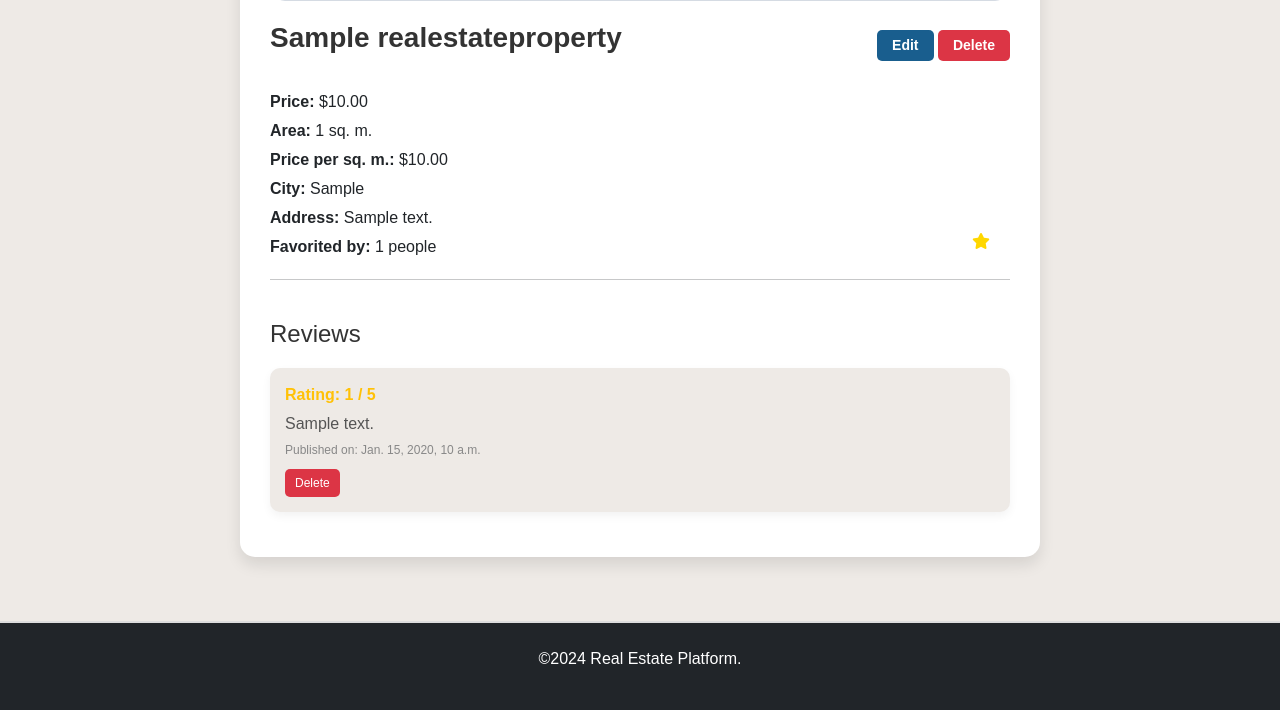
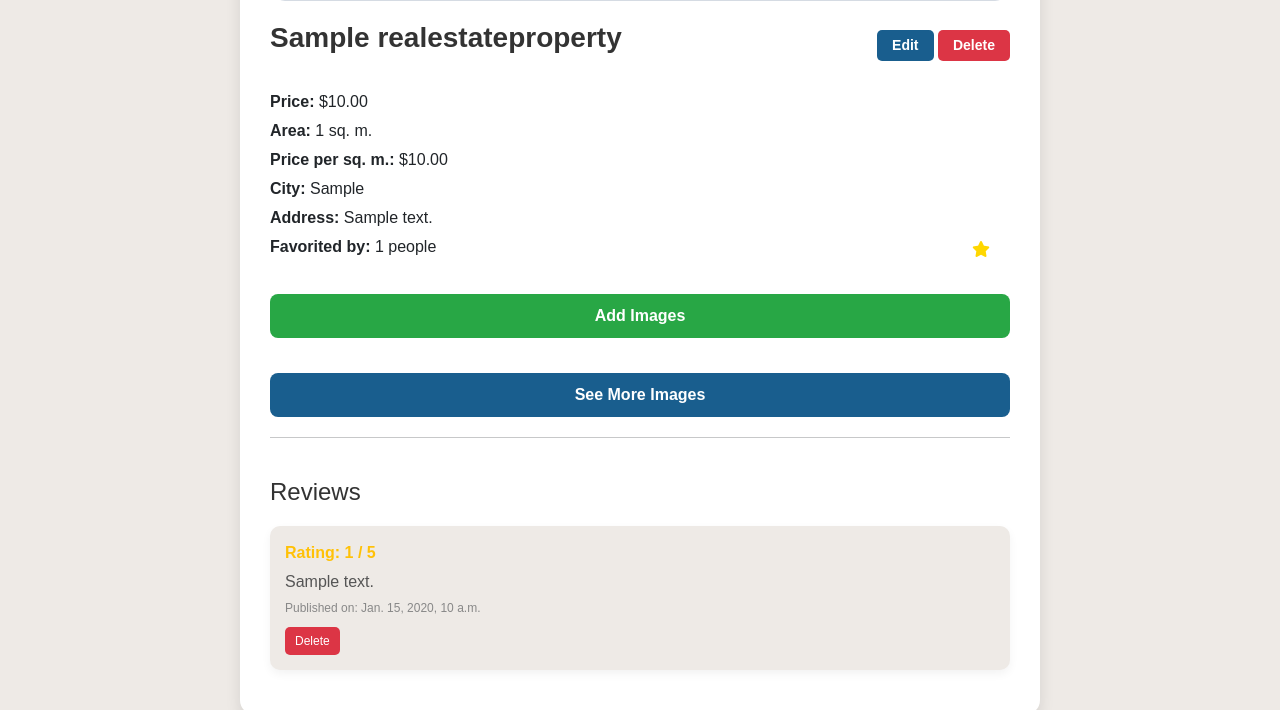
Before and after one commit to albert-dimitrov/EstateSphereProject, a Django app: page /properties/1/details/ in a window 1280 px wide. Shown: the part 794-1504 px from the top of the page. Run offline with Django 5.2, Linux system fonts and the light colour scheme; a user stored in the database is signed in; tables that the repository leaves empty hold one stand-in row (values such as "Sample post"); grey boxes marked "Sample" are stand-in pictures.

Commit message:
Add: Adedd pages and logic for image uploade

```diff
--- a/estatesphere/estatesphere/images/urls.py
+++ b/estatesphere/estatesphere/images/urls.py
@@ -2,7 +2,7 @@ from django.urls import path, include
 from estatesphere.images import views
 
 urlpatterns = [
-    path('add/', views.ImageAddView.as_view(), name='image-add'),
+    path('add/<int:property_id>/create/', views.add_images_view, name='image-add'),
     path('<int:pk>/', include([
         path('details/', views.ImageDetailsView.as_view(), name='image-details'),
         path('delete/', views.image_delete, name='image-delete'),
--- a/estatesphere/estatesphere/urls.py
+++ b/estatesphere/estatesphere/urls.py
@@ -24,7 +24,7 @@ urlpatterns = [
     path('', include('estatesphere.common.urls')),
     path('accounts/', include('estatesphere.accounts.urls')),
     path('properties/', include('estatesphere.properties.urls')),
-    path('images', include('estatesphere.images.urls')),
+    path('images/', include('estatesphere.images.urls')),
 ]
 
 if settings.DEBUG:
--- a/estatesphere/static/css/properties.css
+++ b/estatesphere/static/css/properties.css
@@ -344,7 +344,7 @@
 /* Star Button Container (Favorited Star) */
 .favorite-button {
     position: absolute; /* Absolute positioning to place the button at the bottom right */
-    bottom: 0px; /* Space from the bottom */
+    bottom: 150px; /* Space from the bottom */
     right: 20px; /* Space from the right */
     font-size: 36px;
     cursor: pointer;
@@ -364,3 +364,44 @@
 .favorite-button a i:hover {
     transform: scale(1.3); /* Slightly larger zoom effect on hover */
 }
+
+.add-images-button, .see-more-images-button {
+    margin-top: 20px;
+}
+
+/* Add Images Button */
+.btn-add-images {
+    display: inline-block;
+    padding: 10px 15px;
+    background-color: #28a745; /* Green color */
+    color: white;
+    border-radius: 8px;
+    font-size: 16px;
+    text-decoration: none;
+    text-align: center;
+    transition: background-color 0.3s ease, transform 0.2s ease;
+    margin-right: 10px; /* Space between buttons */
+}
+
+.btn-add-images:hover {
+    background-color: #218838; /* Darker green on hover */
+    transform: scale(1.05); /* Slight zoom on hover */
+}
+
+/* See More Images Button */
+.btn-see-more-images {
+    display: inline-block;
+    padding: 10px 15px;
+    background-color: #195e8e; /* Blue color */
+    color: white;
+    border-radius: 8px;
+    font-size: 16px;
+    text-decoration: none;
+    text-align: center;
+    transition: background-color 0.3s ease, transform 0.2s ease;
+}
+
+.btn-see-more-images:hover {
+    background-color: #0056b3; /* Darker blue on hover */
+    transform: scale(1.05); /* Slight zoom on hover */
+}
--- a/estatesphere/static/css/styles.css
+++ b/estatesphere/static/css/styles.css
@@ -3,3 +3,4 @@
 @import "./profile.css";
 @import "./profileFunc.css";
 @import "./properties.css";
+@import "./images.css";
--- a/estatesphere/templates/properties/details-property.html
+++ b/estatesphere/templates/properties/details-property.html
@@ -28,12 +28,26 @@
                 <span class="favorite-button">
                     <a href="{% url 'favourite' property.pk %}">
                         {% if has_fav %}
-                            <i class="fa-solid fa-star"></i> <!-- Filled Star if favorited -->
+                            <i class="fa-solid fa-star"></i>
                         {% else %}
-                            <i class="fa-regular fa-star"></i> <!-- Empty Star if not favorited -->
+                            <i class="fa-regular fa-star"></i>
                         {% endif %}
                     </a>
                 </span>
+
+                {% if request.user == property.user %}
+                    <div class="add-images-button">
+                        <a href="{% url 'image-add' property.pk %}" class="btn btn-add-images">
+                            Add Images
+                        </a>
+                    </div>
+                {% endif %}
+
+                <div class="see-more-images-button">
+                    <a href="#" class="btn btn-see-more-images">
+                        See More Images
+                    </a>
+                </div>
             </div>
             <hr>
             {% if not user_has_review %}
```
Also changed, not shown: estatesphere/estatesphere/images/forms.py (+37 -0 lines), estatesphere/estatesphere/images/views.py (+27 -3 lines), estatesphere/static/css/images.css (+72 -0 lines), estatesphere/templates/images/add-images.html (+17 -9 lines), estatesphere/mediafiles/изтеглен_файл.jfif (added), estatesphere/mediafiles/изтеглен_файл_1.jfif (added), estatesphere/mediafiles/изтеглен_файл_CGzvZUz.jfif (added).
